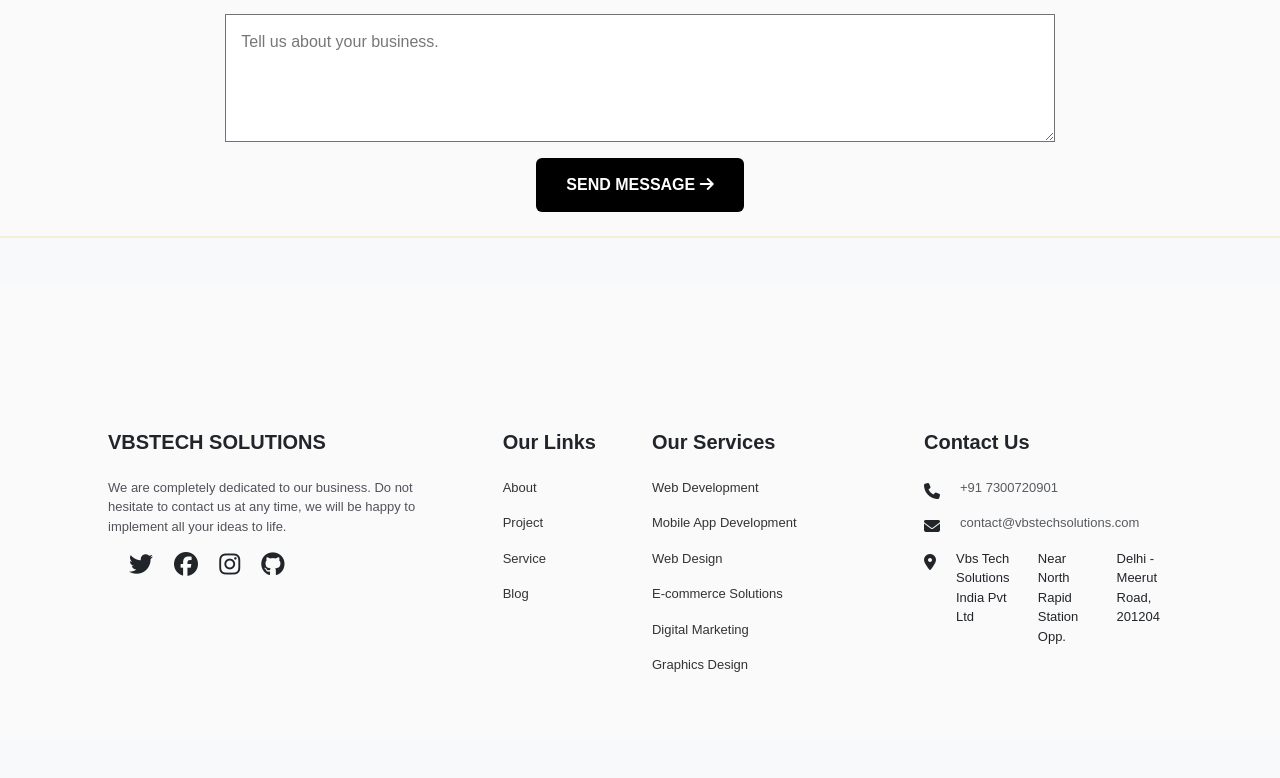
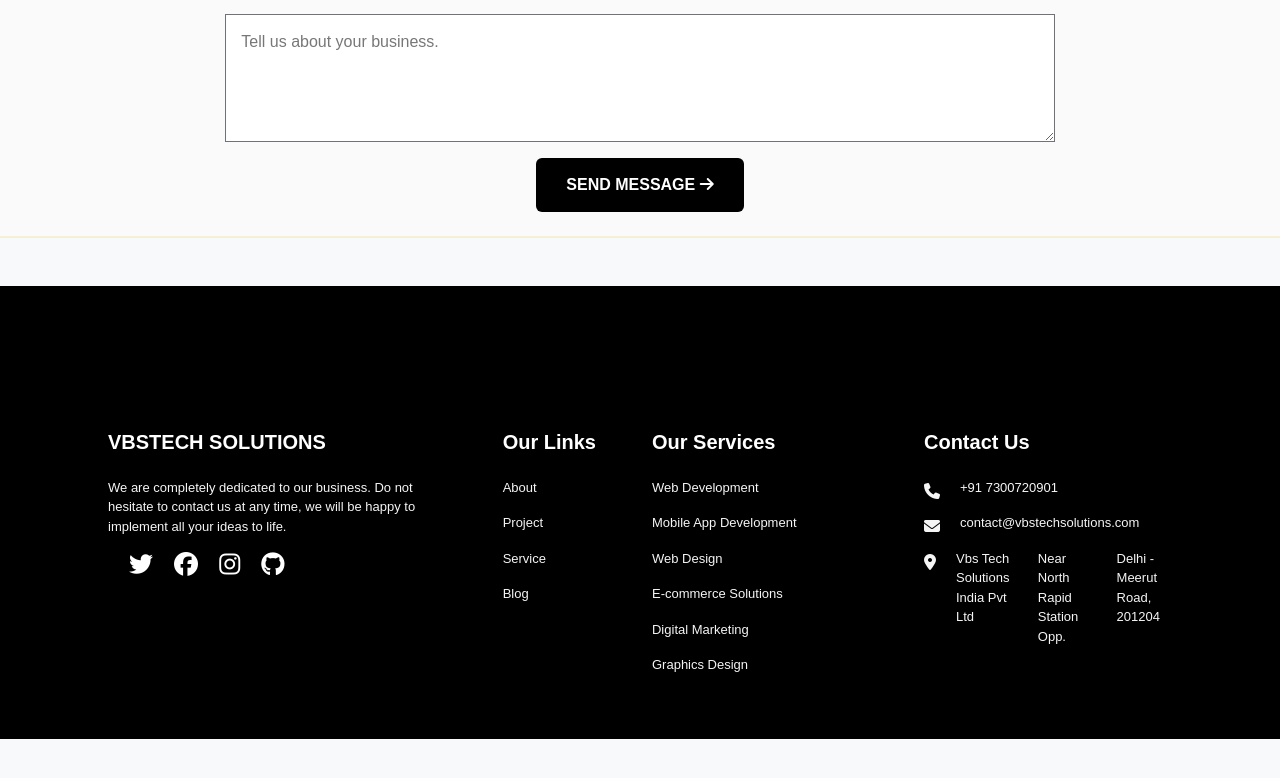
Before and after one commit to bhavuksidhu/VBS-Tech, a React (Create React App) app: page /contactus in a window 1280 px wide. Shown: the part 1058-1836 px from the top of the page. Built offline with nearby package versions, Linux system fonts and the light colour scheme.

Commit message:
footer changed

```diff
--- a/src/Footer/Footer.css
+++ b/src/Footer/Footer.css
@@ -16,12 +16,15 @@
   }
   .pww {
     height: fit-content;
+    color: whitesmoke;
   }
   .pj {
     font-size: small;
+    color: whitesmoke;
   }
   .cd {
     color: #52525B;
+    color: whitesmoke;
   }
   .br {
     color: #18181B;
@@ -36,20 +39,24 @@
     display: flex;
     position: relative;
     top: 5px;
+    color: whitesmoke;
   }
   .spn{
     display: flex;
     gap: 20px;
+    color: whitesmoke;
   }
   .fa-envelope{
     display: flex;
     position: relative;
     top: 5px;
+    color: whitesmoke;
   }
   .fa-location-dot{
     display: flex;
     position: relative;
     top: 5px;
+    color: whitesmoke;
   }
   .footers_section{
 margin: 3rem;
--- a/src/Footer/Footer.js
+++ b/src/Footer/Footer.js
@@ -30,11 +30,11 @@
 
   return (
     <div>
-      <div className="container-fluid" style={{ backgroundColor: "#FAFAFB" }}>
-        <div className="p-5 m-5 text-dark">
-          <div className="row mt-5 text-dark">
+      <div className="container-fluid" style={{ backgroundColor: "black" }}>
+        <div className="p-5 m-5 text-white">
+          <div className="row mt-5 text-white">
             {/* VBSTECH SOLUTIONS Section */}
-            <div className="col-lg-4 mt-5 text-start text-dark col-md-6 col-sm-6 allaresame text-dark mb-5">
+            <div className="col-lg-4 mt-5 text-start text-dark col-md-6 col-sm-6 allaresame text-white mb-5">
               <h5><b>VBSTECH SOLUTIONS</b></h5>
               <p className="pt-3 pj cd">
                 We are completely dedicated to our business. Do not hesitate to contact us at any time, we will be happy to
@@ -49,40 +49,40 @@
             </div>
 
             {/* Links Section */}
-            <div className="col-lg-2 mt-5 d-flex justify-content-center col-md-6 col-sm-6 himu">
+            <div className="col-lg-2 mt-5 d-flex justify-content-center col-md-6 col-sm-6 himu text-white">
               <div>
                 <h5><b>Our Links</b></h5>
-                <p className="pj pt-3 br"><Link to="/socialmedia">About</Link></p>
-                <p className="pj br"><Link to="/paidsearch">Project</Link></p>
-                <p className="pj br"><Link to="/webdesign">Service</Link></p>
-                <p className="pj br"><Link to="/merkto">Blog</Link></p>
+                <p className="pj pt-3 br color-white"><Link to="/socialmedia" style={{ color: 'whitesmoke' }}>About</Link></p>
+                <p className="pj br "><Link to="/paidsearch" style={{ color: 'whitesmoke' }}>Project</Link></p>
+                <p className="pj br "><Link to="/webdesign" style={{ color: 'whitesmoke' }}>Service</Link></p>
+                <p className="pj br "><Link to="/merkto" style={{ color: 'whitesmoke' }}>Blog</Link></p>
               </div>
             </div>
 
             {/* Services Section */}
-            <div className="col-lg-3 mt-5 boy d-flex justify-content-start col-md-6 col-sm-6">
-              <div>
+            <div className="col-lg-3 mt-5 boy d-flex justify-content-start col-md-6 col-sm-6 text-white">
+              <div >
                 <h5><b>Our Services</b></h5>
-                <p className="pj pt-3 br"><Link to="/webdevelopment">Web Development</Link></p>
-                <p className="pj br"><Link to="/mobileappdevelopment">Mobile App Development</Link></p>
-                <p className="pj br"><Link to="/webdesignn">Web Design</Link></p>
-                <p className="pj br"><Link to="/ecommerce">E-commerce Solutions</Link></p>
-                <p className="pj br"><Link to="/digitalmarketing">Digital Marketing</Link></p>
-                <p className="pj br"><Link to="/graphicdesign">Graphics Design</Link></p>
+                <p className="pj pt-3 br "><Link to="/webdevelopment" style={{ color: 'whitesmoke' }}>Web Development</Link></p>
+                <p className="pj br"><Link to="/mobileappdevelopment" style={{ color: 'whitesmoke' }}>Mobile App Development</Link></p>
+                <p className="pj br "><Link to="/webdesignn" style={{ color: 'whitesmoke' }}>Web Design</Link></p>
+                <p className="pj br "><Link to="/ecommerce" style={{ color: 'whitesmoke' }}>E-commerce Solutions</Link></p>
+                <p className="pj br "><Link to="/digitalmarketing" style={{ color: 'whitesmoke' }}>Digital Marketing</Link></p>
+                <p className="pj br "><Link to="/graphicdesign" style={{ color: 'whitesmoke' }}>Graphics Design</Link></p>
               </div>
             </div>
 
             {/* Contact Section */}
-            <div className="col-lg-3 mt-5 boy d-flex justify-content-center col-md-6 col-sm-6">
+            <div className="col-lg-3 mt-5 boy d-flex justify-content-center col-md-6 col-sm-6 text-white">
               <div>
                 <h5><b>Contact Us</b></h5>
-                <p className="pt-3 mb-0">
+                <p className="pt-3 mb-0 text-white">
                   <span className='spn' onClick={handlePhoneClick}>
-                    <i className="fa-solid fa-phone"></i> <p className='mb-3 text-muted pj'>{phoneNumber}</p>
+                    <i className="fa-solid fa-phone"></i> <p className='mb-3  pj'>{phoneNumber}</p>
                   </span>
                   <span className='spn' onClick={handleEmailClick}>
                     <i className="fa-solid fa-envelope"></i>
-                    <p className='mb-3 text-muted pj'>{emailAddress}</p>
+                    <p className='mb-3 pj '>{emailAddress}</p>
                   </span>
                   <span className='spn' onClick={openGoogleMaps}>
                     <i className="fa-solid fa-location-dot"></i>
```
